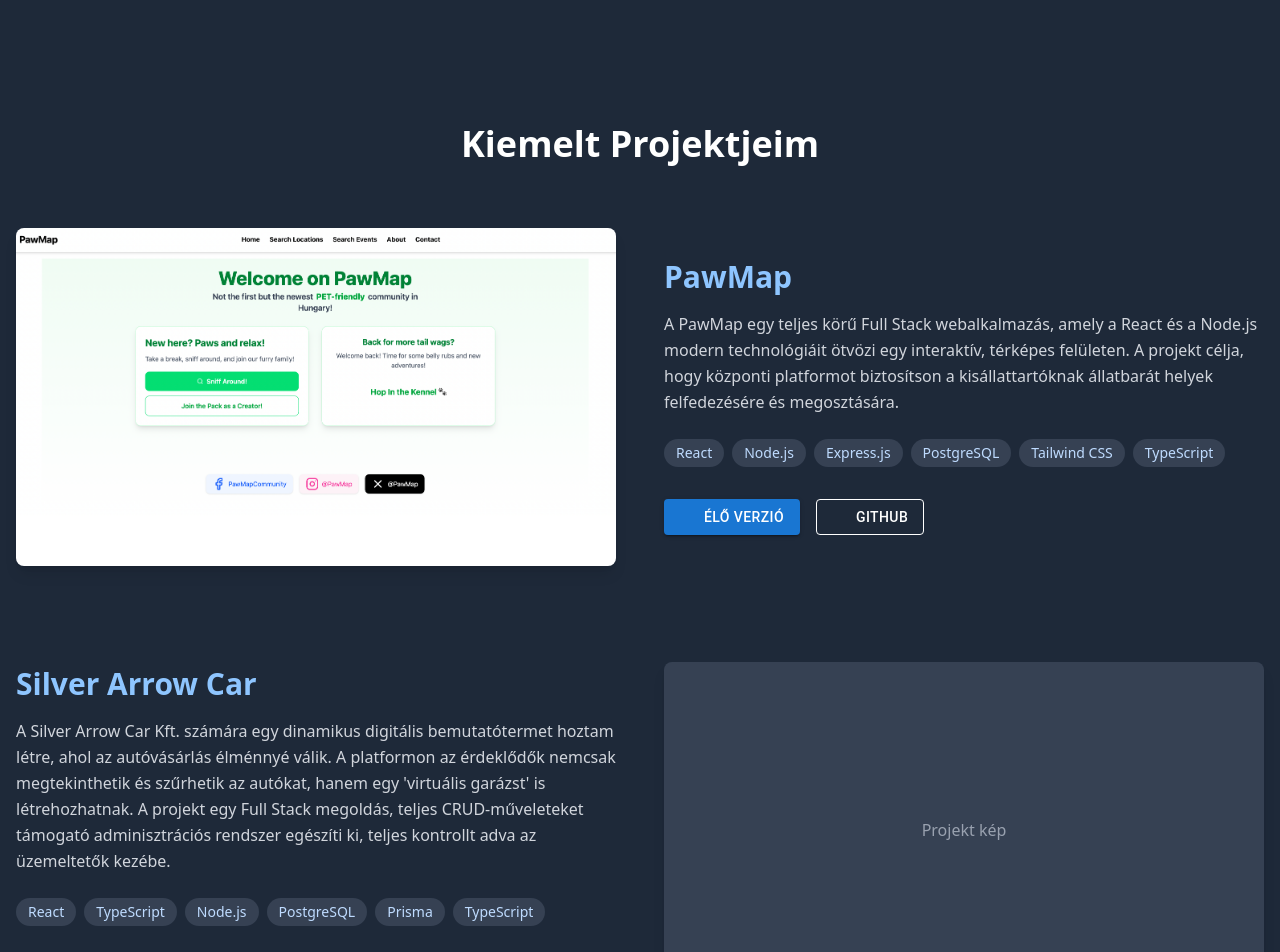
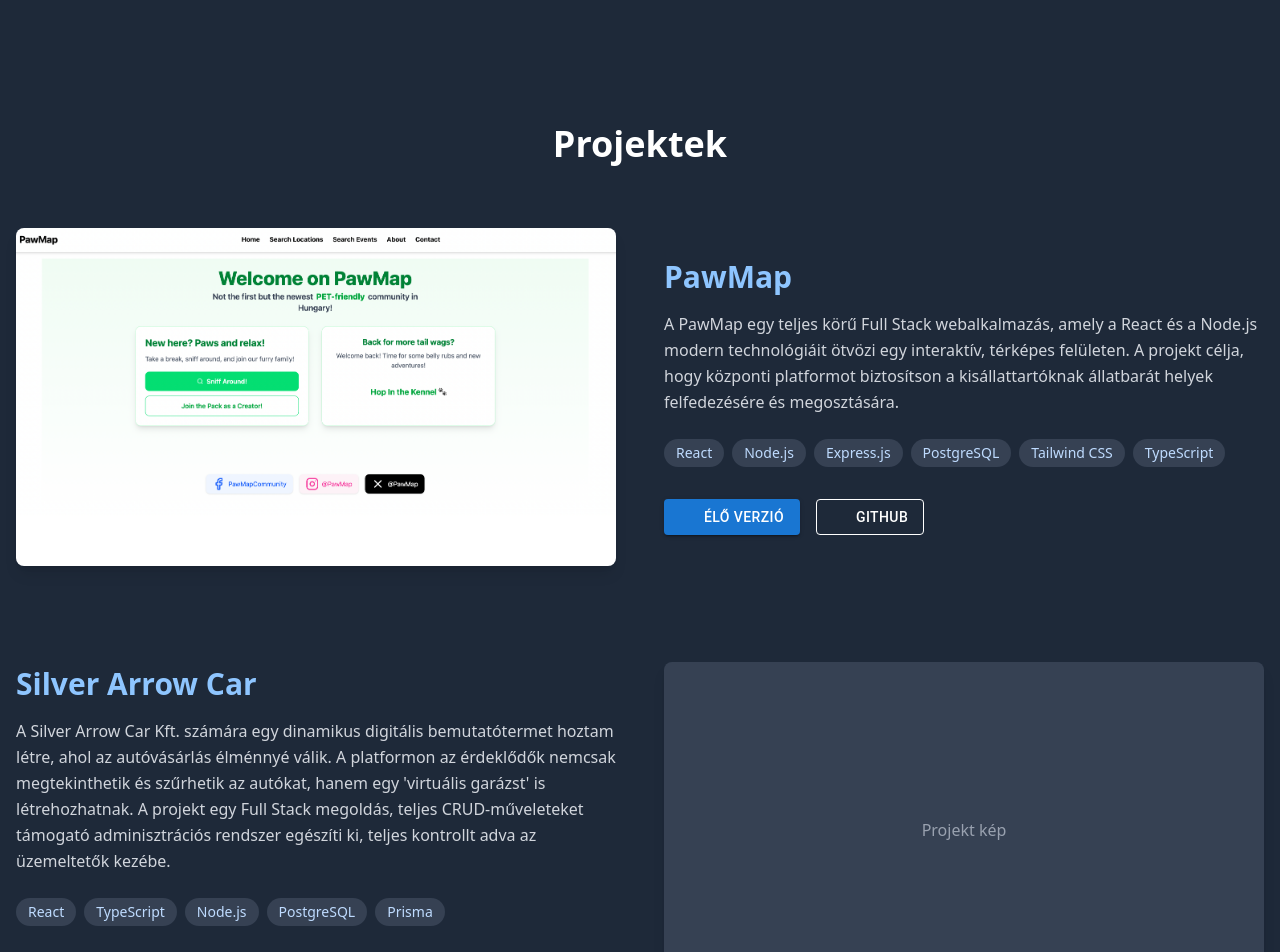
Before and after one commit to horvathmartin97/portfolio, a React (Vite) app in the folder MartinH-Portfolio/: page / in a window 1280 px wide. Shown: the part 660-1612 px from the top of the page. Built offline with nearby package versions, Linux system fonts and the light colour scheme; some icons are missing.

Commit message:
Add translation support for header and projects sections in English and Hungarian

```diff
--- a/MartinH-Portfolio/src/components/Header.tsx
+++ b/MartinH-Portfolio/src/components/Header.tsx
@@ -10,11 +10,11 @@ export default function Header() {
     { title: t("header.skills"), href: "#skills" },
     { title: t("header.contact"), href: "#contact" },
   ];
-
+  const navName = t("header.name");
   return (
     <header className="flex justify-between items-center p-4 border-b border-gray-700 bg-gray-900 text-white">
       <a href="#hero" className="text-xl font-bold">
-        Horváth Martin
+        {navName}
       </a>
 
       <nav className="hidden md:flex items-center gap-8 font-medium">
--- a/MartinH-Portfolio/src/components/Projects.tsx
+++ b/MartinH-Portfolio/src/components/Projects.tsx
@@ -2,43 +2,31 @@ import { Button } from "@mui/material";
 import GitHubIcon from "@mui/icons-material/GitHub";
 import OpenInNewIcon from "@mui/icons-material/OpenInNew";
 import pawmapImage from "../assets/pawmap.png";
+import { useTranslation } from "react-i18next";
 
-const projectData = [
-  {
-    title: "PawMap",
-    description:
-      "A PawMap egy teljes körű Full Stack webalkalmazás, amely a React és a Node.js modern technológiáit ötvözi egy interaktív, térképes felületen. A projekt célja, hogy központi platformot biztosítson a kisállattartóknak állatbarát helyek felfedezésére és megosztására.",
-    tags: [
-      "React",
-      "Node.js",
-      "Express.js",
-      "PostgreSQL",
-      "Tailwind CSS",
-      "TypeScript",
-    ],
-    liveUrl: "https://pawmap.eu",
-    githubUrl: "https://github.com/horvathmartin97",
-    image: pawmapImage,
-  },
-  {
-    title: "Silver Arrow Car",
-    description:
-      "A Silver Arrow Car Kft. számára egy dinamikus digitális bemutatótermet hoztam létre, ahol az autóvásárlás élménnyé válik. A platformon az érdeklődők nemcsak megtekinthetik és szűrhetik az autókat, hanem egy 'virtuális garázst' is létrehozhatnak. A projekt egy Full Stack megoldás, teljes CRUD-műveleteket támogató adminisztrációs rendszer egészíti ki, teljes kontrollt adva az üzemeltetők kezébe.",
-    tags: [
-      "React",
-      "TypeScript",
-      "Node.js",
-      "PostgreSQL",
-      "Prisma",
-      "TypeScript",
-    ],
-    liveUrl: null,
-    githubUrl: "https://github.com/horvathmartin97/my-showcase-projects",
-    image: "",
-  },
-];
+interface Projects {
+  key: string;
+  title: string;
+  description: string;
+  tags: string[];
+  liveUrl: string | null;
+  githubUrl: string;
+  imageKey: string;
+}
+const projectImages: { [key: string]: string } = {
+  pawmapImage: pawmapImage,
+  silverArrowImage: "",
+};
+export default function Projects() {
+  const { t } = useTranslation();
 
-export default function Projects() {
+  const projectsTitle = t("projects.title");
+  const liveButton = t("projects.live_button");
+
+  const projectData = t("projects.project_list", {
+    returnObjects: true,
+  }) as Projects[];
+
   return (
     <section
       id="projects"
@@ -46,7 +34,7 @@ export default function Projects() {
     >
       <div className="container mx-auto px-4">
         <h2 className="text-4xl font-bold text-center mb-16">
-          Kiemelt Projektjeim
+          {projectsTitle}
         </h2>
 
         <div className="flex flex-col gap-24">
@@ -59,14 +47,16 @@ export default function Projects() {
                 className={`w-full ${index % 2 !== 0 ? "md:order-last" : ""}`}
               >
                 <div className="aspect-video bg-gray-700 rounded-lg flex items-center justify-center shadow-lg hover:shadow-blue-500/20 transition-shadow duration-300">
-                  {project.image ? (
+                  {project.imageKey && projectImages[project.imageKey] ? (
                     <img
-                      src={project.image}
-                      alt={`${project.title} projekt képe`}
+                      src={projectImages[project.imageKey]}
+                      alt={t("projects.image_alt", { title: project.title })}
                       className="rounded-lg object-cover w-full h-full"
                     />
                   ) : (
-                    <p className="text-gray-400">Projekt kép</p>
+                    <p className="text-gray-400">
+                      {t("projects.image_placeholder")}
+                    </p>
                   )}
                 </div>
               </div>
@@ -99,7 +89,7 @@ export default function Projects() {
                       href={project.liveUrl}
                       target="_blank"
                     >
-                      Élő Verzió
+                      {liveButton}
                     </Button>
                   )}
                   <Button
--- a/MartinH-Portfolio/src/locales/en/translation.json
+++ b/MartinH-Portfolio/src/locales/en/translation.json
@@ -1,5 +1,6 @@
 {
   "header": {
+    "name": "Martin Horváth",
     "experience": "Experience",
     "projects": "Projects",
     "skills": "Skills",
@@ -11,5 +12,40 @@
     "description": "Full Stack Developer specializing in building intuitive React frontends and robust, Node.js-based backend systems. My expertise includes designing REST APIs with Express.js, managing databases with Prisma and PostgreSQL, and ensuring application-wide robustness with TypeScript. I am committed to writing clean code and efficiently solving complex problems.",
     "github_button": "GitHub",
     "contact_button": "Contact"
+  },
+
+  "projects": {
+    "title": "Projects",
+    "live_button": "Live Version",
+    "github_button": "GitHub",
+    "image_placeholder": "Project Image",
+    "image_alt": "{{title}} project image",
+    "project_list": [
+      {
+        "key": "pawmap",
+        "title": "PawMap",
+        "description": "PawMap is a comprehensive Full Stack web application that leverages modern technologies like React and Node.js to create an interactive, map-based interface. The project's goal is to provide a central platform for pet owners to discover and share pet-friendly locations.",
+        "tags": [
+          "React",
+          "Node.js",
+          "Express.js",
+          "PostgreSQL",
+          "Tailwind CSS",
+          "TypeScript"
+        ],
+        "liveUrl": "https://pawmap.eu",
+        "githubUrl": "https://github.com/horvathmartin97",
+        "imageKey": "pawmapImage"
+      },
+      {
+        "key": "silverarrow",
+        "title": "Silver Arrow Car",
+        "description": "For Silver Arrow Car Ltd., I created a dynamic digital showroom that transforms car buying into an experience. On the platform, prospective buyers can not only view and filter cars but also create a 'virtual garage.' The project is a Full Stack solution, complemented by an administrative system with full CRUD operations, giving operators complete control.",
+        "tags": ["React", "TypeScript", "Node.js", "PostgreSQL", "Prisma"],
+        "liveUrl": null,
+        "githubUrl": "https://github.com/horvathmartin97/my-showcase-projects",
+        "imageKey": "silverArrowImage"
+      }
+    ]
   }
 }
--- a/MartinH-Portfolio/src/locales/hu/translation.json
+++ b/MartinH-Portfolio/src/locales/hu/translation.json
@@ -1,5 +1,6 @@
 {
   "header": {
+    "name": "Horváth Martin",
     "experience": "Tapasztalat",
     "projects": "Projektek",
     "skills": "Készségek",
@@ -11,5 +12,39 @@
     "description": "Full Stack Fejlesztő, aki intuitív React felületeket és stabil, Node.js alapú backend rendszereket épít. Szakértelmem kiterjed REST API-k tervezésére Express.js segítségével, adatbázis-kezelésre Prismával és PostgreSQL-lel, valamint a teljes alkalmazás robusztussá tételére TypeScripttel. Célom a tiszta kód írása és a komplex problémák hatékony megoldása.",
     "github_button": "GitHub",
     "contact_button": "Kapcsolat"
+  },
+  "projects": {
+    "title": "Projektek",
+    "live_button": "Élő Verzió",
+    "github_button": "GitHub",
+    "image_placeholder": "Projekt kép",
+    "image_alt": "{{title}} projekt képe",
+    "project_list": [
+      {
+        "key": "pawmap",
+        "title": "PawMap",
+        "description": "A PawMap egy teljes körű Full Stack webalkalmazás, amely a React és a Node.js modern technológiáit ötvözi egy interaktív, térképes felületen. A projekt célja, hogy központi platformot biztosítson a kisállattartóknak állatbarát helyek felfedezésére és megosztására.",
+        "tags": [
+          "React",
+          "Node.js",
+          "Express.js",
+          "PostgreSQL",
+          "Tailwind CSS",
+          "TypeScript"
+        ],
+        "liveUrl": "https://pawmap.eu",
+        "githubUrl": "https://github.com/horvathmartin97",
+        "imageKey": "pawmapImage"
+      },
+      {
+        "key": "silverarrow",
+        "title": "Silver Arrow Car",
+        "description": "A Silver Arrow Car Kft. számára egy dinamikus digitális bemutatótermet hoztam létre, ahol az autóvásárlás élménnyé válik. A platformon az érdeklődők nemcsak megtekinthetik és szűrhetik az autókat, hanem egy 'virtuális garázst' is létrehozhatnak. A projekt egy Full Stack megoldás, teljes CRUD-műveleteket támogató adminisztrációs rendszer egészíti ki, teljes kontrollt adva az üzemeltetők kezébe.",
+        "tags": ["React", "TypeScript", "Node.js", "PostgreSQL", "Prisma"],
+        "liveUrl": null,
+        "githubUrl": "https://github.com/horvathmartin97/my-showcase-projects",
+        "imageKey": "silverArrowImage"
+      }
+    ]
   }
 }
```
